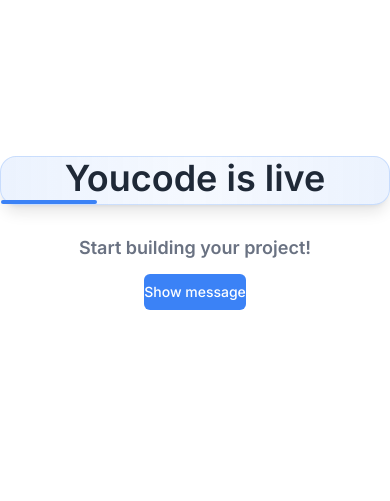
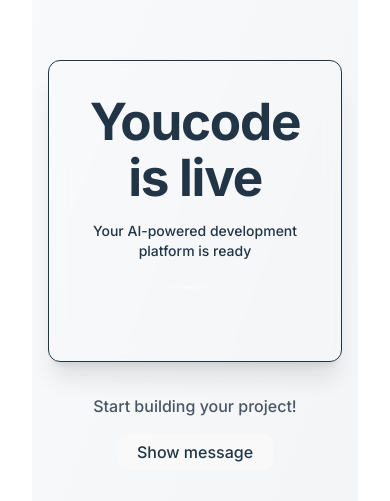
Before and after one commit to od41/create-a-single-page-website-m57628, a React (Vite) app: page / in a window 390 px wide. Shown: the part 189-690 px from the top of the page. Built offline with nearby package versions, Linux system fonts and the light colour scheme.

Commit message:
Task 4: Enhance the AnnouncementBanner with responsive breakpoints, subtle animations, and polish the overall visual presentation to create an engaging launch announcement experience.

```diff
--- a/src/App.css
+++ b/src/App.css
@@ -1 +1,58 @@
-/* Minimal App styles - centering is handled by Tailwind classes in App.tsx */
+#root {
+  max-width: 1280px;
+  margin: 0 auto;
+  padding: 2rem;
+  text-align: center;
+}
+
+.logo {
+  height: 6em;
+  padding: 1.5em;
+  will-change: filter;
+  transition: filter 300ms;
+}
+.logo:hover {
+  filter: drop-shadow(0 0 2em #646cffaa);
+}
+.logo.react:hover {
+  filter: drop-shadow(0 0 2em #61dafbaa);
+}
+
+@keyframes logo-spin {
+  from {
+    transform: rotate(0deg);
+  }
+  to {
+    transform: rotate(360deg);
+  }
+}
+
+@media (prefers-reduced-motion: no-preference) {
+  a:nth-of-type(2) .logo {
+    animation: logo-spin infinite 20s linear;
+  }
+}
+
+.card {
+  padding: 2em;
+}
+
+.read-the-docs {
+  color: #888;
+}
+
+/* Fade-in animation */
+@keyframes fade-in {
+  from {
+    opacity: 0;
+    transform: translateY(10px);
+  }
+  to {
+    opacity: 1;
+    transform: translateY(0);
+  }
+}
+
+.animate-fade-in {
+  animation: fade-in 0.6s ease-out;
+}
--- a/src/App.tsx
+++ b/src/App.tsx
@@ -7,15 +7,24 @@
   const [message, setMessage] = useState("")
 
   return (
-    <div className="flex flex-col items-center justify-center min-h-screen p-4 gap-8 bg-white">
+    <div className="flex flex-col items-center justify-center min-h-screen p-4 sm:p-6 md:p-8 gap-8 md:gap-12 bg-gradient-to-br from-gray-50 to-gray-100">
       <AnnouncementBanner message="Youcode is live" />
 
-      <div className="flex flex-col items-center gap-4">
-        <h2 className="text-lg text-gray-500">
+      <div className="flex flex-col items-center gap-4 animate-fade-in" style={{ animationDelay: '0.5s', animationFillMode: 'backwards' }}>
+        <h2 className="text-base sm:text-lg md:text-xl text-gray-600 font-medium">
           Start building your project!
         </h2>
-        <Button onClick={() => setMessage("Hello, world!")}>Show message</Button>
-        {message && <p className="text-lg text-gray-500">{message}</p>}
+        <Button
+          onClick={() => setMessage("Hello, world!")}
+          className="transition-all hover:scale-105 active:scale-95"
+        >
+          Show message
+        </Button>
+        {message && (
+          <p className="text-base sm:text-lg text-gray-600 font-medium animate-fade-in">
+            {message}
+          </p>
+        )}
       </div>
     </div>
   )
--- a/src/components/AnnouncementBanner.tsx
+++ b/src/components/AnnouncementBanner.tsx
@@ -1,4 +1,5 @@
 import { cn } from "@/lib/utils";
+import { useEffect, useState } from "react";
 
 interface AnnouncementBannerProps {
   message: string;
@@ -6,20 +7,108 @@
 }
 
 export function AnnouncementBanner({ message, className }: AnnouncementBannerProps) {
+  const [isVisible, setIsVisible] = useState(false);
+
+  useEffect(() => {
+    // Trigger fade-in animation after component mounts
+    const timer = setTimeout(() => setIsVisible(true), 100);
+    return () => clearTimeout(timer);
+  }, []);
+
   return (
     <div
       className={cn(
-        "w-full max-w-4xl mx-auto px-6 py-12 text-center",
-        "bg-gradient-to-r from-primary/10 via-primary/5 to-primary/10",
-        "rounded-2xl border border-primary/20",
-        "shadow-lg backdrop-blur-sm",
+        "w-full max-w-5xl mx-auto px-4 sm:px-6 md:px-8 lg:px-12",
+        "py-8 sm:py-10 md:py-14 lg:py-16",
+        "text-center",
+        "bg-gradient-to-br from-primary/10 via-primary/5 to-primary/15",
+        "rounded-xl sm:rounded-2xl md:rounded-3xl",
+        "border border-primary/20",
+        "shadow-xl hover:shadow-2xl",
+        "backdrop-blur-sm",
+        "transition-all duration-700 ease-out",
+        "transform",
+        isVisible ? "opacity-100 translate-y-0" : "opacity-0 translate-y-4",
         className
       )}
     >
-      <h1 className="text-4xl sm:text-5xl md:text-6xl font-bold text-foreground leading-tight">
+      {/* Main heading with responsive typography */}
+      <h1
+        className={cn(
+          "font-bold text-foreground leading-tight",
+          "text-3xl sm:text-4xl md:text-5xl lg:text-6xl xl:text-7xl",
+          "tracking-tight",
+          "transition-all duration-700 delay-100",
+          isVisible ? "opacity-100 scale-100" : "opacity-0 scale-95"
+        )}
+      >
         {message}
       </h1>
-      <div className="mt-6 h-1 w-24 mx-auto bg-primary rounded-full" />
+
+      {/* Subtitle or tagline (optional enhancement) */}
+      <p
+        className={cn(
+          "mt-4 sm:mt-5 md:mt-6",
+          "text-sm sm:text-base md:text-lg lg:text-xl",
+          "text-muted-foreground/80",
+          "font-medium",
+          "transition-all duration-700 delay-200",
+          isVisible ? "opacity-100 translate-y-0" : "opacity-0 translate-y-2"
+        )}
+      >
+        Your AI-powered development platform is ready
+      </p>
+
+      {/* Animated decorative line with shimmer effect */}
+      <div
+        className={cn(
+          "mt-6 sm:mt-7 md:mt-8 lg:mt-10",
+          "h-1 sm:h-1.5 md:h-2",
+          "w-16 sm:w-20 md:w-24 lg:w-32",
+          "mx-auto",
+          "bg-gradient-to-r from-transparent via-primary to-transparent",
+          "rounded-full",
+          "relative overflow-hidden",
+          "transition-all duration-700 delay-300",
+          isVisible ? "opacity-100 scale-x-100" : "opacity-0 scale-x-0"
+        )}
+      >
+        {/* Shimmer animation */}
+        <div
+          className={cn(
+            "absolute inset-0 -translate-x-full",
+            "bg-gradient-to-r from-transparent via-white/40 to-transparent",
+            "animate-shimmer"
+          )}
+          style={{
+            animation: isVisible ? "shimmer 2s infinite" : "none"
+          }}
+        />
+      </div>
+
+      {/* Pulsing dots animation */}
+      <div
+        className={cn(
+          "mt-8 sm:mt-10 md:mt-12",
+          "flex items-center justify-center gap-2",
+          "transition-all duration-700 delay-400",
+          isVisible ? "opacity-100" : "opacity-0"
+        )}
+      >
+        {[0, 1, 2].map((i) => (
+          <div
+            key={i}
+            className={cn(
+              "w-2 h-2 rounded-full bg-primary/60",
+              "animate-pulse"
+            )}
+            style={{
+              animationDelay: `${i * 0.15}s`,
+              animationDuration: "1.5s"
+            }}
+          />
+        ))}
+      </div>
     </div>
   );
 }
--- a/src/index.css
+++ b/src/index.css
@@ -1,50 +1,84 @@
 @import "tailwindcss";
 
-@theme {
-  /* Primary color - blue-500 */
-  --color-primary: #3b82f6;
-  --color-primary-foreground: #ffffff;
+:root {
+  font-family: Inter, system-ui, Avenir, Helvetica, Arial, sans-serif;
+  line-height: 1.5;
+  font-weight: 400;
 
-  /* Font family */
-  --font-sans: 'Inter', ui-sans-serif, system-ui, sans-serif, "Apple Color Emoji", "Segoe UI Emoji", "Segoe UI Symbol", "Noto Color Emoji";
+  color-scheme: light dark;
+  color: rgba(255, 255, 255, 0.87);
+  background-color: #242424;
+
+  font-synthesis: none;
+  text-rendering: optimizeLegibility;
+  -webkit-font-smoothing: antialiased;
+  -moz-osx-font-smoothing: grayscale;
 }
 
-* {
-  box-sizing: border-box;
-  margin: 0;
-  padding: 0;
+a {
+  font-weight: 500;
+  color: #646cff;
+  text-decoration: inherit;
+}
+a:hover {
+  color: #535bf2;
 }
 
 body {
   margin: 0;
-  font-family: var(--font-sans);
-  -webkit-font-smoothing: antialiased;
-  -moz-osx-font-smoothing: grayscale;
+  display: flex;
+  place-items: center;
   min-width: 320px;
-  min-height: 100vh;
-  background-color: white;
-  color: #1f2937;
-}
-
-#root {
-  width: 100%;
-  height: 100%;
   min-height: 100vh;
 }
 
-/* Ensure proper text rendering */
-h1, h2, h3, h4, h5, h6 {
-  font-weight: 600;
-  line-height: 1.2;
+h1 {
+  font-size: 3.2em;
+  line-height: 1.1;
 }
 
-p {
-  line-height: 1.6;
+button {
+  border-radius: 8px;
+  border: 1px solid transparent;
+  padding: 0.6em 1.2em;
+  font-size: 1em;
+  font-weight: 500;
+  font-family: inherit;
+  background-color: #1a1a1a;
+  cursor: pointer;
+  transition: border-color 0.25s;
+}
+button:hover {
+  border-color: #646cff;
+}
+button:focus,
+button:focus-visible {
+  outline: 4px auto -webkit-focus-ring-color;
 }
 
-/* Smooth transitions */
-* {
-  transition-property: color, background-color, border-color;
-  transition-duration: 150ms;
-  transition-timing-function: cubic-bezier(0.4, 0, 0.2, 1);
+@media (prefers-color-scheme: light) {
+  :root {
+    color: #213547;
+    background-color: #ffffff;
+  }
+  a:hover {
+    color: #747bff;
+  }
+  button {
+    background-color: #f9f9f9;
+  }
 }
+
+/* Custom animations for AnnouncementBanner */
+@keyframes shimmer {
+  0% {
+    transform: translateX(-100%);
+  }
+  100% {
+    transform: translateX(100%);
+  }
+}
+
+.animate-shimmer {
+  animation: shimmer 2s infinite;
+}
```
